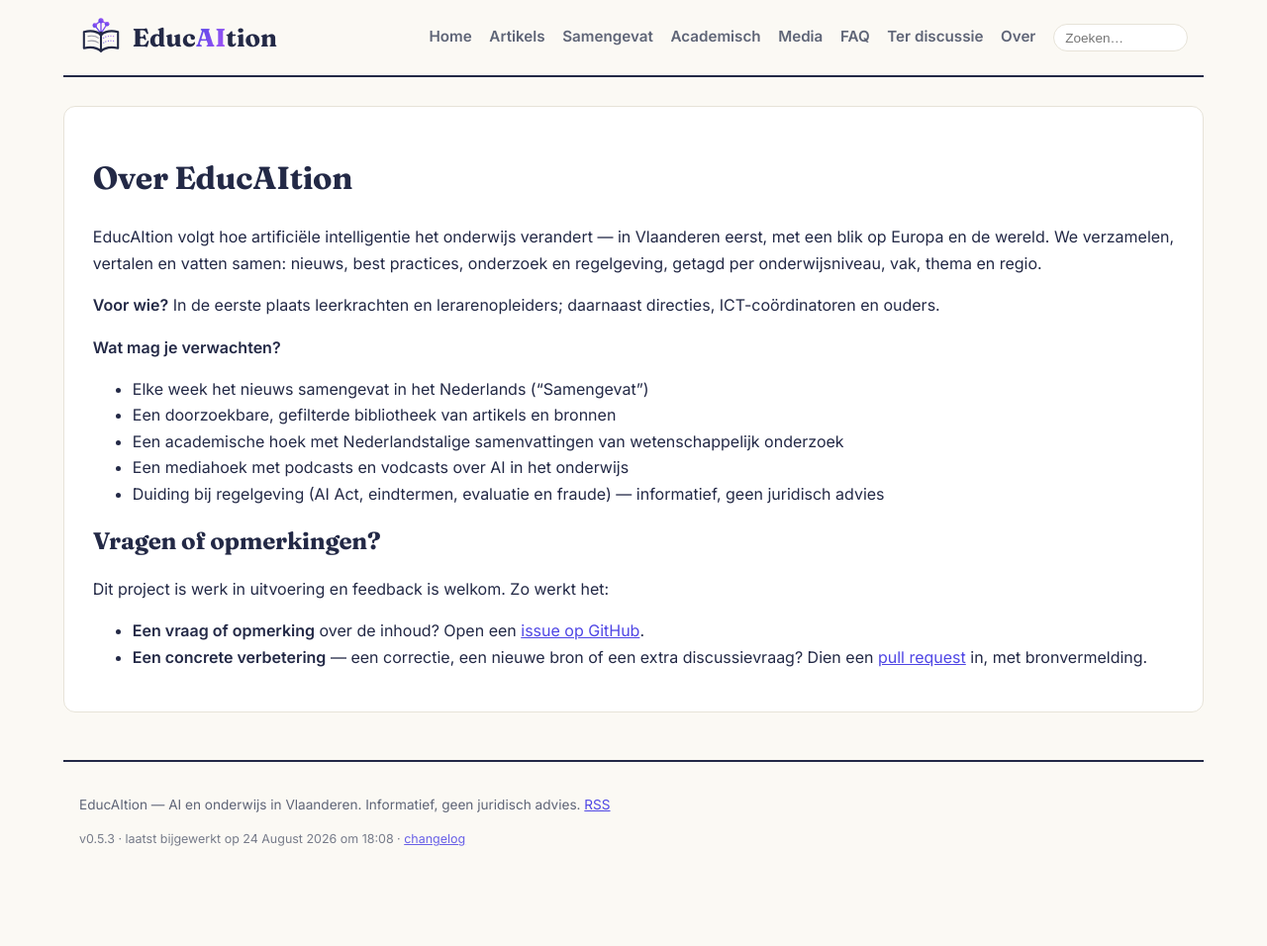
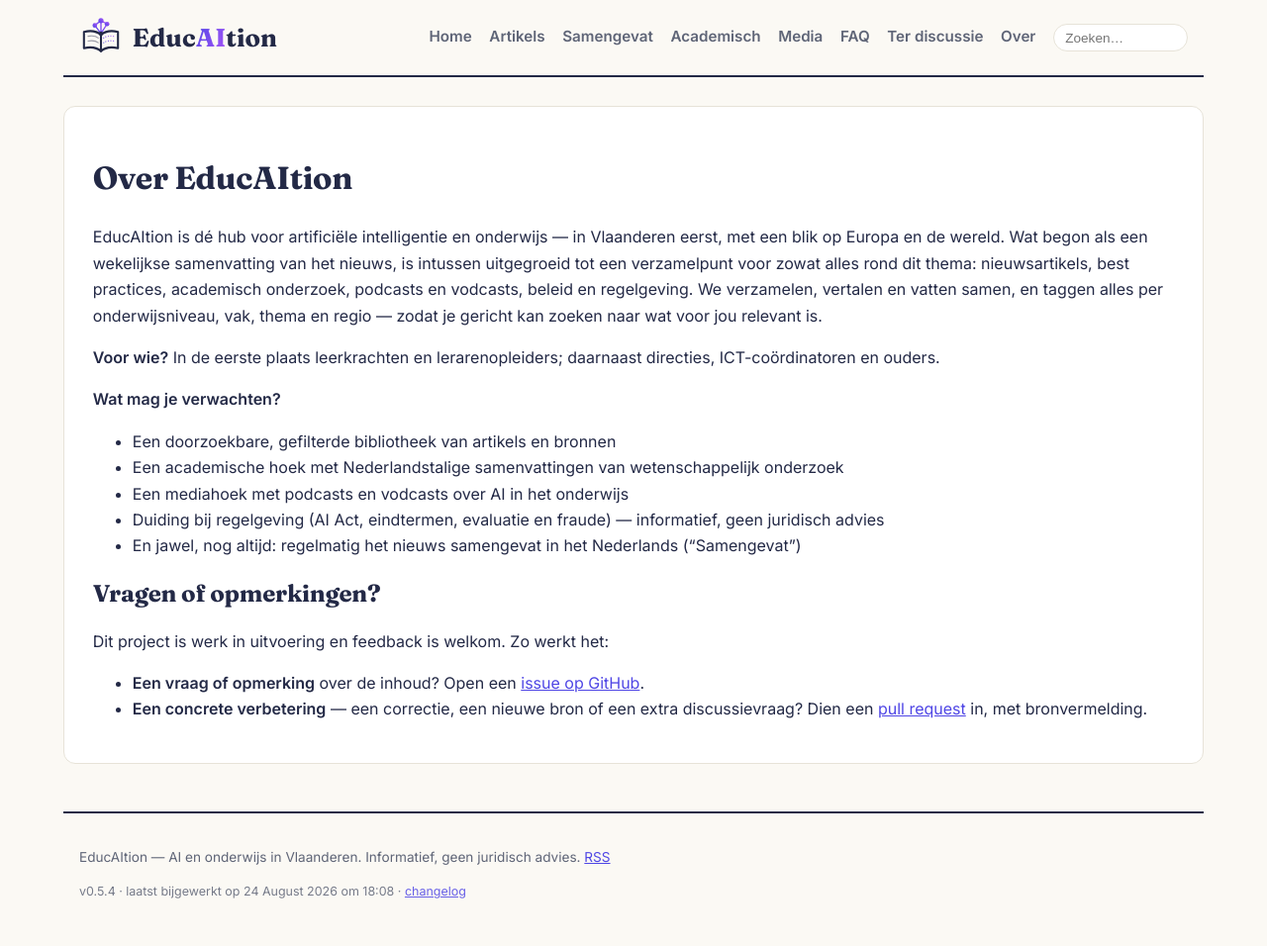
Before and after one commit to rvanbruggen/educaition, a Jekyll site: the page built from over.md, in a window 1280 px wide. Shown: the whole page at 99% size. Built offline with Jekyll 4.4.1, drawn with Linux system fonts in a browser that asks for light colours; before the commit the page ends 903 px from its top, so only the background shows below that.

Commit message:
Herpositionering: dé hub voor AI en onderwijs in Vlaanderen en de wereld (v0.5.4)

```diff
--- a/_config.yml
+++ b/_config.yml
@@ -1,10 +1,10 @@
 title: EducAItion
 description: >-
-  AI en onderwijs in Vlaanderen — nieuws, best practices en regelgeving,
-  wekelijks samengevat en doorzoekbaar per niveau, vak en thema.
+  Dé hub voor AI en onderwijs in Vlaanderen en de wereld — nieuws, onderzoek,
+  media en regelgeving, doorzoekbaar per niveau, vak en thema.
 lang: nl
 timezone: Europe/Brussels
-version: "0.5.3"
+version: "0.5.4"
 url: "https://www.educaition.today"
 baseurl: ""
 
--- a/over.md
+++ b/over.md
@@ -4,20 +4,23 @@
 permalink: /over/
 ---
 
-EducAItion volgt hoe artificiële intelligentie het onderwijs verandert — in Vlaanderen eerst,
-met een blik op Europa en de wereld. We verzamelen, vertalen en vatten samen: nieuws,
-best practices, onderzoek en regelgeving, getagd per onderwijsniveau, vak, thema en regio.
+EducAItion is dé hub voor artificiële intelligentie en onderwijs — in Vlaanderen eerst,
+met een blik op Europa en de wereld. Wat begon als een wekelijkse samenvatting van het
+nieuws, is intussen uitgegroeid tot een verzamelpunt voor zowat alles rond dit thema:
+nieuwsartikels, best practices, academisch onderzoek, podcasts en vodcasts, beleid en
+regelgeving. We verzamelen, vertalen en vatten samen, en taggen alles per onderwijsniveau,
+vak, thema en regio — zodat je gericht kan zoeken naar wat voor jou relevant is.
 
 **Voor wie?** In de eerste plaats leerkrachten en lerarenopleiders; daarnaast directies,
 ICT-coördinatoren en ouders.
 
 **Wat mag je verwachten?**
 
-- Elke week het nieuws samengevat in het Nederlands ("Samengevat")
 - Een doorzoekbare, gefilterde bibliotheek van artikels en bronnen
 - Een academische hoek met Nederlandstalige samenvattingen van wetenschappelijk onderzoek
 - Een mediahoek met podcasts en vodcasts over AI in het onderwijs
 - Duiding bij regelgeving (AI Act, eindtermen, evaluatie en fraude) — informatief, geen juridisch advies
+- En jawel, nog altijd: regelmatig het nieuws samengevat in het Nederlands ("Samengevat")
 
 ## Vragen of opmerkingen?
 
```
Also changed, not shown: index.html (+5 -3 lines), CHANGELOG.md, README.md.
